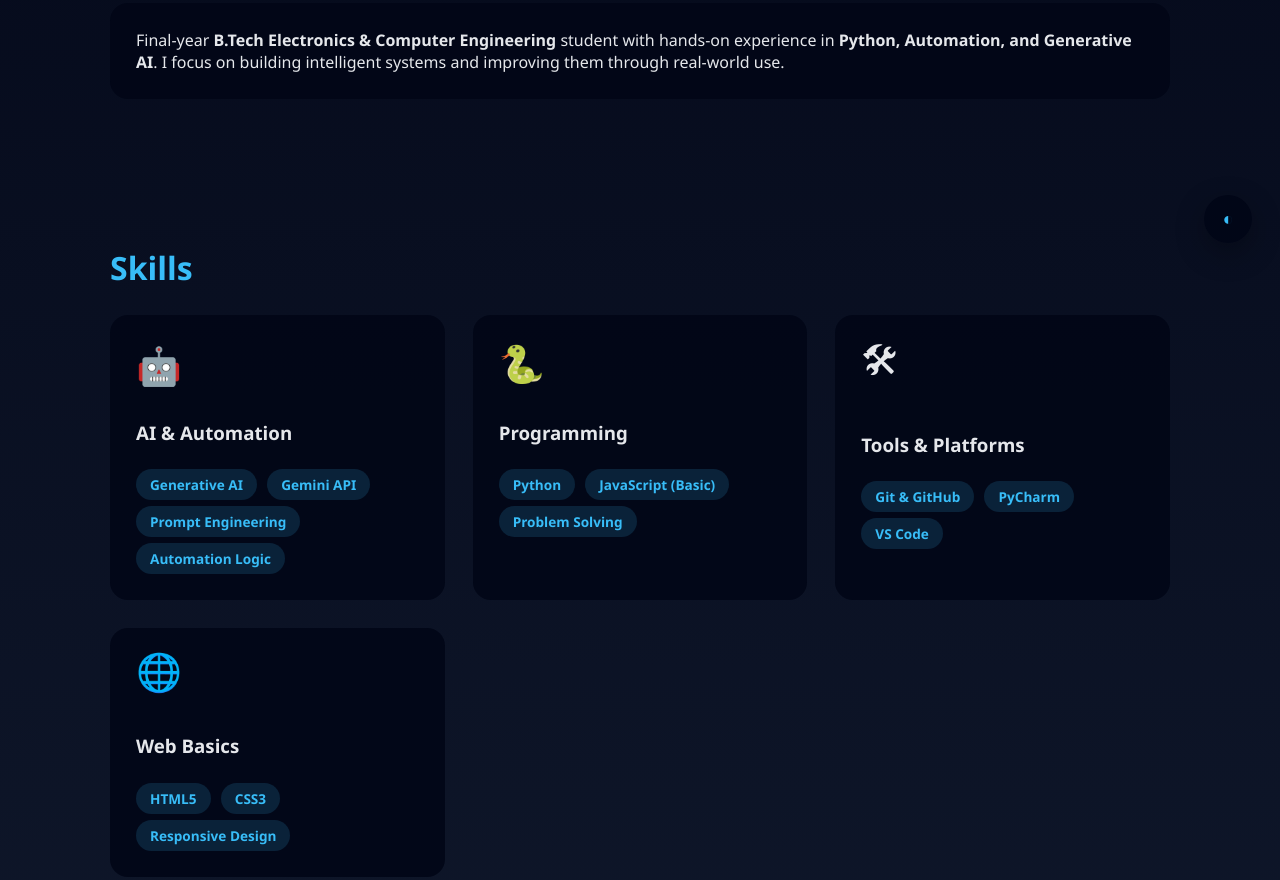
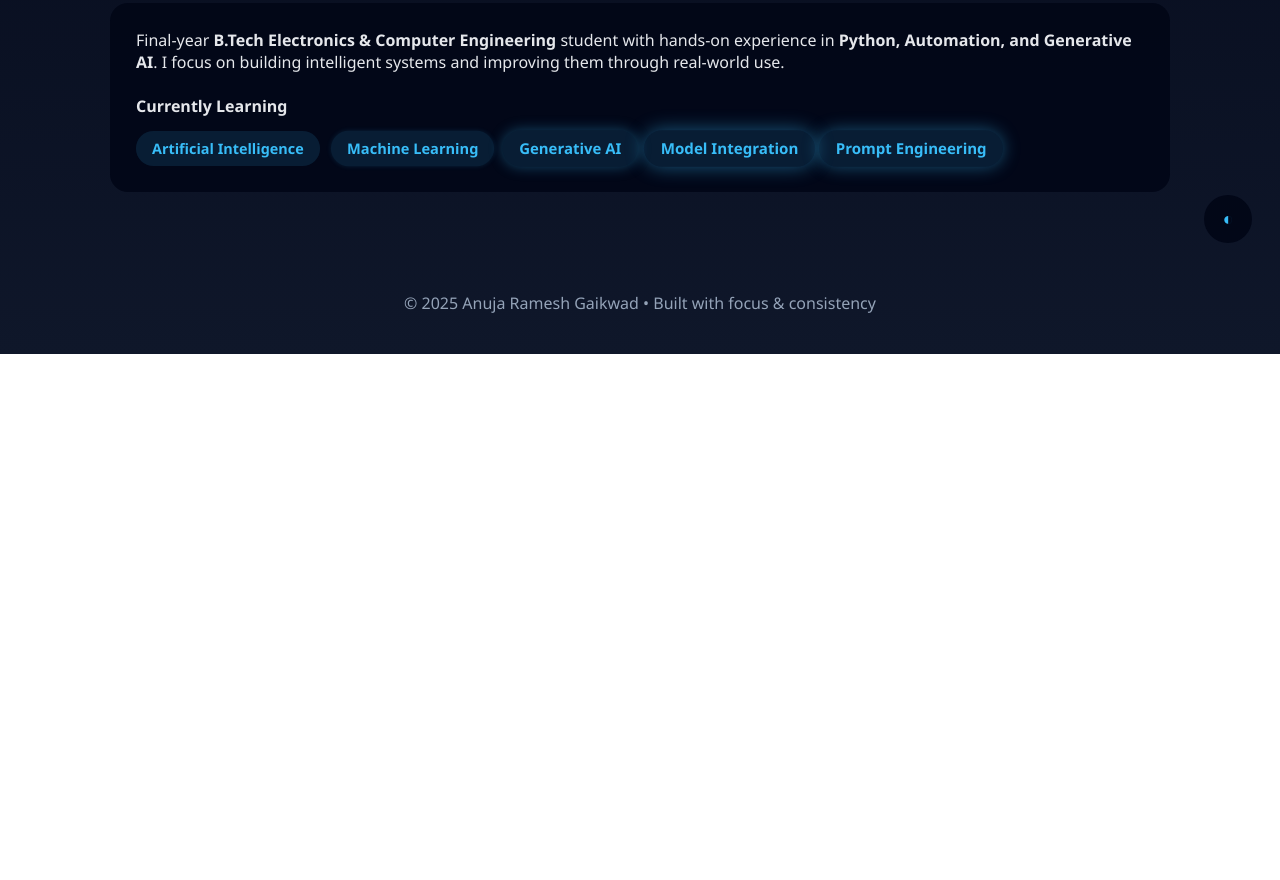
Before and after one commit to AnujaGaikwad/AnujaGaikwad.github.io, a plain HTML site: page index.html in a window 1280 px wide. Shown: the part 529-1409 px from the top of the page. After the commit the page ends 883 px from the top, so only its background shows below. Drawn offline with Linux system fonts and the light colour scheme.

Commit message:
Refactor styles and update skills section layout
Refactor CSS variables and styles for better readability and maintainability. Update skills section to use chips instead of tags.

```diff
--- a/index.html
+++ b/index.html
@@ -12,13 +12,8 @@
       --card: rgba(2,6,23,0.9);
       --text: #e5e7eb;
       --accent: #38bdf8;
-      --border-gradient: linear-gradient(
-        120deg,
-        #38bdf8,
-        #6366f1,
-        #22d3ee,
-        #38bdf8
-      );
+      --chip-bg: rgba(56,189,248,0.12);
+      --border-gradient: linear-gradient(120deg,#38bdf8,#6366f1,#22d3ee,#38bdf8);
     }
 
     .light {
@@ -27,11 +22,10 @@
       --card: #ffffff;
       --text: #020617;
       --accent: #2563eb;
+      --chip-bg: rgba(37,99,235,0.12);
     }
 
-    * {
-      box-sizing: border-box;
-    }
+    * { box-sizing: border-box; }
 
     body {
       margin: 0;
@@ -49,15 +43,8 @@
       color: #020617;
     }
 
-    header h1 {
-      font-size: 3rem;
-      margin-bottom: 8px;
-    }
-
-    header p {
-      font-size: 1.15rem;
-      opacity: 0.9;
-    }
+    header h1 { font-size: 3rem; margin-bottom: 8px; }
+    header p { font-size: 1.15rem; opacity: 0.9; }
 
     .btn {
       display: inline-block;
@@ -68,11 +55,6 @@
       border-radius: 30px;
       font-weight: 700;
       text-decoration: none;
-      transition: transform 0.2s ease;
-    }
-
-    .btn:hover {
-      transform: translateY(-2px);
     }
 
     section {
@@ -81,11 +63,7 @@
       padding: 60px 20px;
     }
 
-    h2 {
-      font-size: 2rem;
-      margin-bottom: 26px;
-      color: var(--accent);
-    }
+    h2 { font-size: 2rem; margin-bottom: 26px; color: var(--accent); }
 
     .grid {
       display: grid;
@@ -115,62 +93,45 @@
       -webkit-mask-composite: xor;
       mask-composite: exclude;
       opacity: 0;
+      animation: borderMove 3s linear infinite;
       transition: opacity 0.4s ease;
-      animation: borderMove 3s linear infinite;
     }
 
-    .card:hover::before {
-      opacity: 1;
+    .card:hover::before { opacity: 1; }
+
+    @keyframes borderMove {
+      0% { filter: hue-rotate(0deg); }
+      100% { filter: hue-rotate(360deg); }
     }
 
-    @keyframes borderMove {
-      0% {
-        filter: hue-rotate(0deg);
-      }
-      100% {
-        filter: hue-rotate(360deg);
-      }
+    /* ===== Animated Learning Chips ===== */
+    .chip-wrap {
+      display: flex;
+      flex-wrap: wrap;
+      gap: 12px;
+      margin-top: 14px;
     }
 
-    /* ===== Animated AI Icons ===== */
-    .skill-icon {
-      font-size: 2.3rem;
-      margin-bottom: 10px;
-      display: inline-block;
-      animation: float 3s ease-in-out infinite;
+    .chip {
+      position: relative;
+      padding: 8px 16px;
+      border-radius: 999px;
+      background: var(--chip-bg);
+      color: var(--accent);
+      font-size: 0.9rem;
+      font-weight: 600;
+      animation: pulse 2.8s ease-in-out infinite;
     }
 
-    .delay-1 { animation-delay: 0s; }
-    .delay-2 { animation-delay: 0.4s; }
-    .delay-3 { animation-delay: 0.8s; }
-    .delay-4 { animation-delay: 1.2s; }
+    .chip:nth-child(2) { animation-delay: 0.4s; }
+    .chip:nth-child(3) { animation-delay: 0.8s; }
+    .chip:nth-child(4) { animation-delay: 1.2s; }
+    .chip:nth-child(5) { animation-delay: 1.6s; }
 
-    @keyframes float {
-      0%   { transform: translateY(0); }
-      50%  { transform: translateY(-8px); }
-      100% { transform: translateY(0); }
-    }
-
-    .card:hover .skill-icon {
-      text-shadow: 0 0 14px rgba(56,189,248,0.9);
-      transform: scale(1.12);
-    }
-
-    .tags span {
-      display: inline-block;
-      margin: 6px 6px 0 0;
-      padding: 6px 14px;
-      border-radius: 20px;
-      background: rgba(56,189,248,0.15);
-      color: var(--accent);
-      font-size: 0.85rem;
-      font-weight: 600;
-    }
-
-    a {
-      color: var(--accent);
-      text-decoration: none;
-      font-weight: 600;
+    @keyframes pulse {
+      0% { transform: scale(1); box-shadow: 0 0 0 rgba(56,189,248,0.0); }
+      50% { transform: scale(1.05); box-shadow: 0 0 18px rgba(56,189,248,0.45); }
+      100% { transform: scale(1); box-shadow: 0 0 0 rgba(56,189,248,0.0); }
     }
 
     .reveal {
@@ -179,16 +140,12 @@
       transition: all 0.8s ease;
     }
 
-    .reveal.active {
-      opacity: 1;
-      transform: translateY(0);
-    }
+    .reveal.active { opacity: 1; transform: translateY(0); }
 
     footer {
       text-align: center;
       padding: 40px;
       color: #94a3b8;
-      font-size: 0.95rem;
     }
 
     .theme-toggle {
@@ -203,7 +160,6 @@
       color: var(--accent);
       font-size: 18px;
       cursor: pointer;
-      box-shadow: 0 10px 30px rgba(0,0,0,0.3);
     }
   </style>
 </head>
@@ -213,10 +169,7 @@
 <header>
   <h1>Anuja Ramesh Gaikwad</h1>
   <p>Building practical AI systems with Python</p>
-
-  <a class="btn" href="./Anuja_Gaikwad_Resume.pdf" target="_blank">
-    Download Resume
-  </a>
+  <a class="btn" href="./Anuja_Gaikwad_Resume.pdf" target="_blank">Download Resume</a>
 </header>
 
 <section class="reveal">
@@ -225,55 +178,17 @@
     Final-year <strong>B.Tech Electronics & Computer Engineering</strong> student
     with hands-on experience in <strong>Python, Automation, and Generative AI</strong>.
     I focus on building intelligent systems and improving them through real-world use.
-  </div>
-</section>
 
-<section class="reveal">
-  <h2>Skills</h2>
+    <br><br>
+    <strong>Currently Learning</strong>
 
-  <div class="grid">
-
-    <div class="card">
-      <div class="skill-icon delay-1">🤖</div>
-      <h3>AI & Automation</h3>
-      <div class="tags">
-        <span>Generative AI</span>
-        <span>Gemini API</span>
-        <span>Prompt Engineering</span>
-        <span>Automation Logic</span>
-      </div>
+    <div class="chip-wrap">
+      <div class="chip">Artificial Intelligence</div>
+      <div class="chip">Machine Learning</div>
+      <div class="chip">Generative AI</div>
+      <div class="chip">Model Integration</div>
+      <div class="chip">Prompt Engineering</div>
     </div>
-
-    <div class="card">
-      <div class="skill-icon delay-2">🐍</div>
-      <h3>Programming</h3>
-      <div class="tags">
-        <span>Python</span>
-        <span>JavaScript (Basic)</span>
-        <span>Problem Solving</span>
-      </div>
-    </div>
-
-    <div class="card">
-      <div class="skill-icon delay-3">🛠</div>
-      <h3>Tools & Platforms</h3>
-      <div class="tags">
-        <span>Git & GitHub</span>
-        <span>PyCharm</span>
-        <span>VS Code</span>
-      </div>
-    </div>
-
-    <div class="card">
-      <div class="skill-icon delay-4">🌐</div>
-      <h3>Web Basics</h3>
-      <div class="tags">
-        <span>HTML5</span>
-        <span>CSS3</span>
-        <span>Responsive Design</span>
-      </div>
-    </div>
-
   </div>
 </section>
 
```
